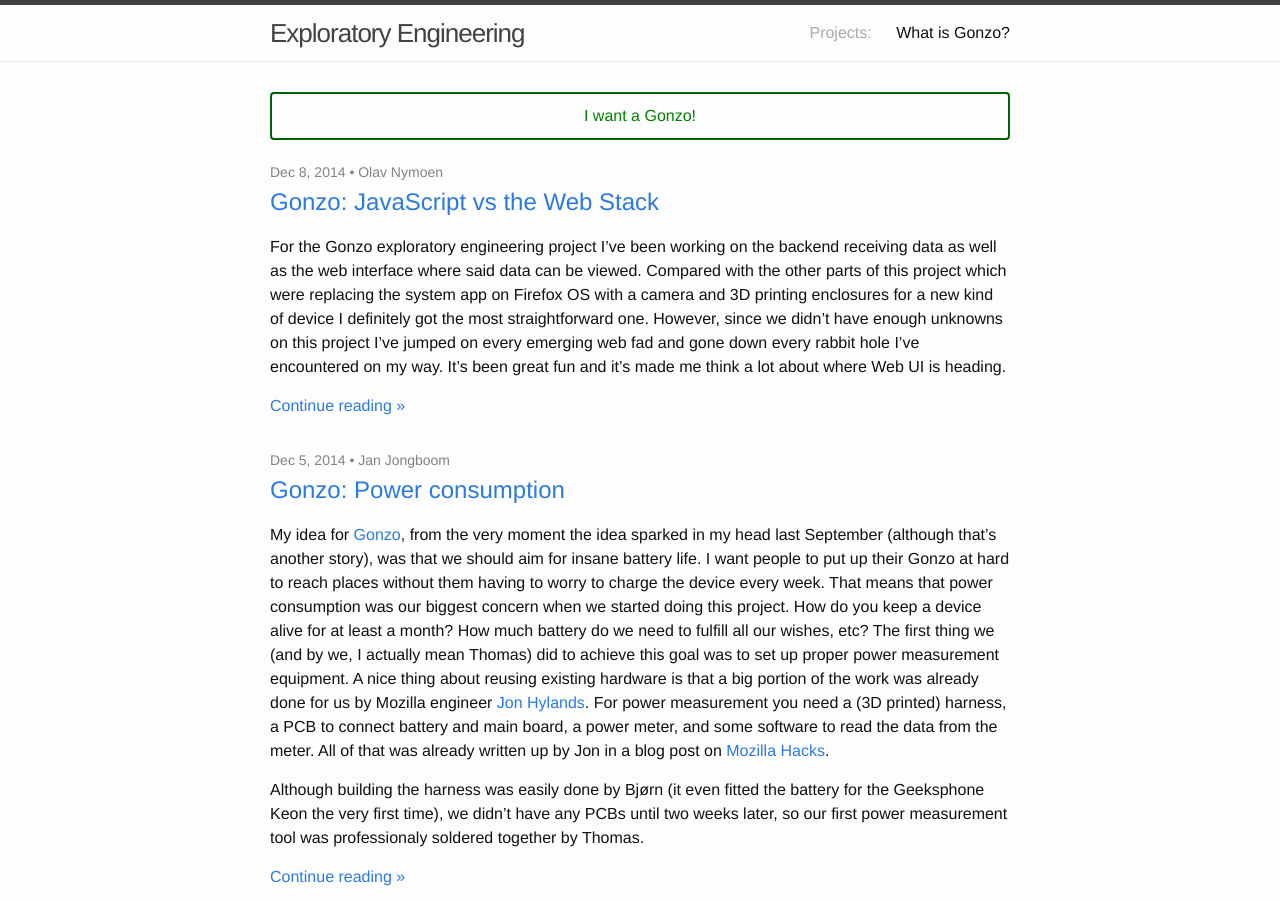
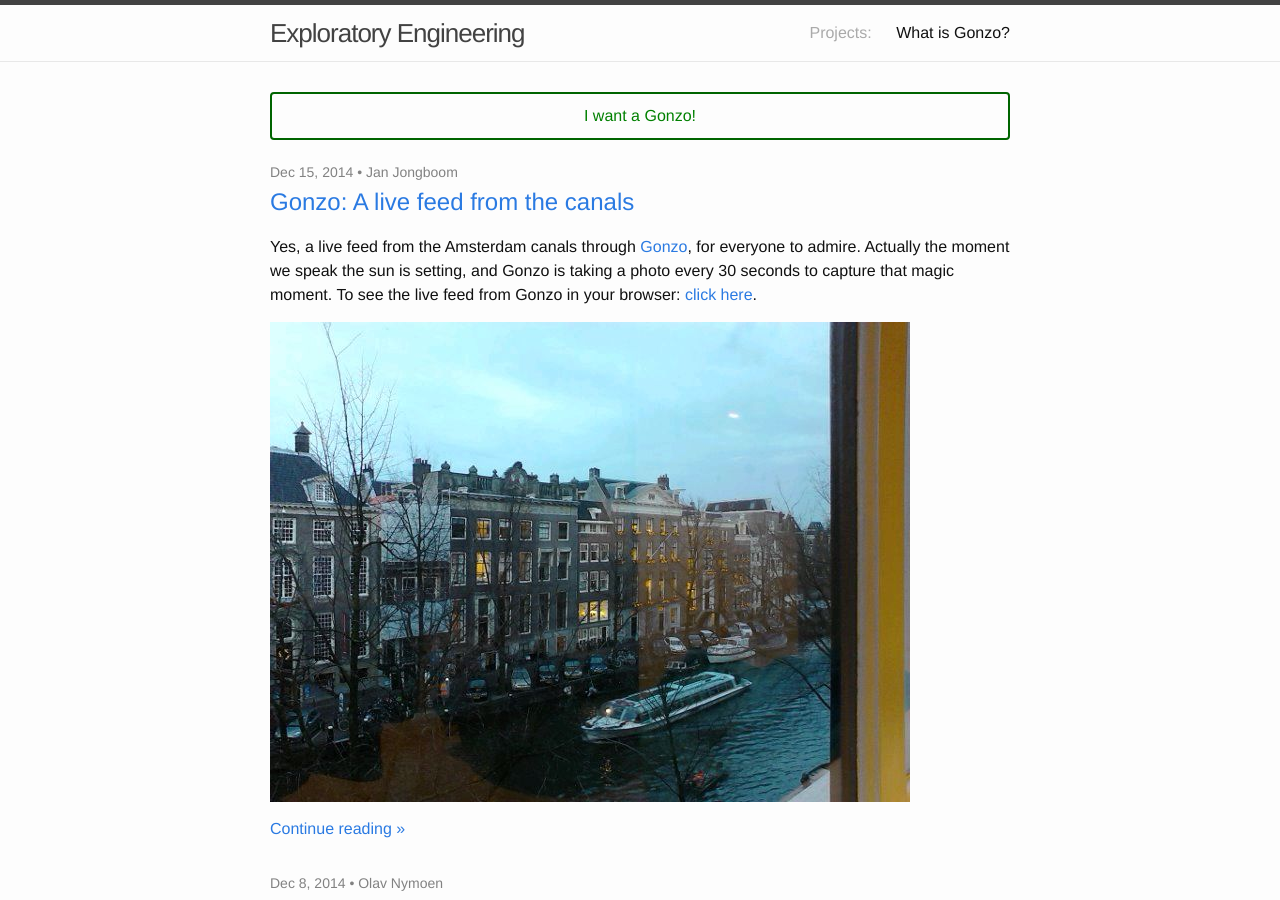
Before and after one commit to comoyo/blog.telenor.io, a Jekyll site: the page built from index.html, in a window 1280 px wide and 900 px high. Built offline with Jekyll 4.4.1, drawn with Linux system fonts in a browser that asks for light colours.

Commit message:
New blog post about the UI

```diff
--- a/_layouts/post.html
+++ b/_layouts/post.html
@@ -12,4 +12,5 @@
     {{ content }}
   </article>
 
+  <a class="want-one" href="http://gonzo.launchrock.com">I want a Gonzo!</a>
 </div>
--- /dev/null
+++ b/_posts/2014-12-15-live-from-the-canal.md
@@ -0,0 +1,29 @@
+---
+layout: post
+title:  "A live feed from the canals"
+date:   2014-12-15 15:48:00
+categories: gonzo
+author: "Jan Jongboom"
+project: Gonzo
+---
+
+Yes, a live feed from the Amsterdam canals through [Gonzo]({{ site.baseurl }}/about-gonzo/), for everyone to admire. Actually the moment we speak the sun is setting, and Gonzo is taking a photo every 30 seconds to capture that magic moment. To see the live feed from Gonzo in your browser: [click here](https://gonzo-iot.firebaseapp.com/bcerk8wv).
+
+![Photo taken at 16:26 (GMT+1)]({{ site.baseurl }}/assets/bpvg9j2a9k9.jpg)
+
+<!--more-->
+
+It also gives me the opportunity to show you an early look at the Web UI of Gonzo. Olav is currently completely redoing the design, so showing it here is also a way of archiving the very first look of the service.
+
+![Gonzo Web, very first iteration]({{ site.baseurl }}/assets/web-ui.png)
+
+Let's go over the components here:
+
+1. At the top of the screen we have a slider, which allows you to quickly 'fly' through time. Whenever you move it the image and the other details automatically change as well, so we don't need a preview image. Downside of this is that it's not a real timeline so when you pause Gonzo it creates a weird effect. We're gonna replace it by a proper timeline at some point in the near future.
+2. Then we have time indication, useful when scrobbling through the slider.
+3. Some controls, configuration / timelapse / orientation fix if you change the orientation of the camera. And the 'Take picture' button which will trigger a photo right away.
+4. The photo itself. The left 33% and the right 33% are clickable so you can navigate through the stream. You can also use your scrollwheel if your mouse is in this area to quickly fly through.
+5. Some basic information, share URLs, etc.
+6. If available, map based on OpenCellMap data. Unfortunately quite some missing spots, but GPS draws way too much power to add this. Hopefully will get better over time, but it looks cool.
+
+But hey, this is a very early look. Let's see what the future brings!
```
Also changed, not shown: assets/bpvg9j2a9k9.jpg (added), assets/web-ui.png (added).
